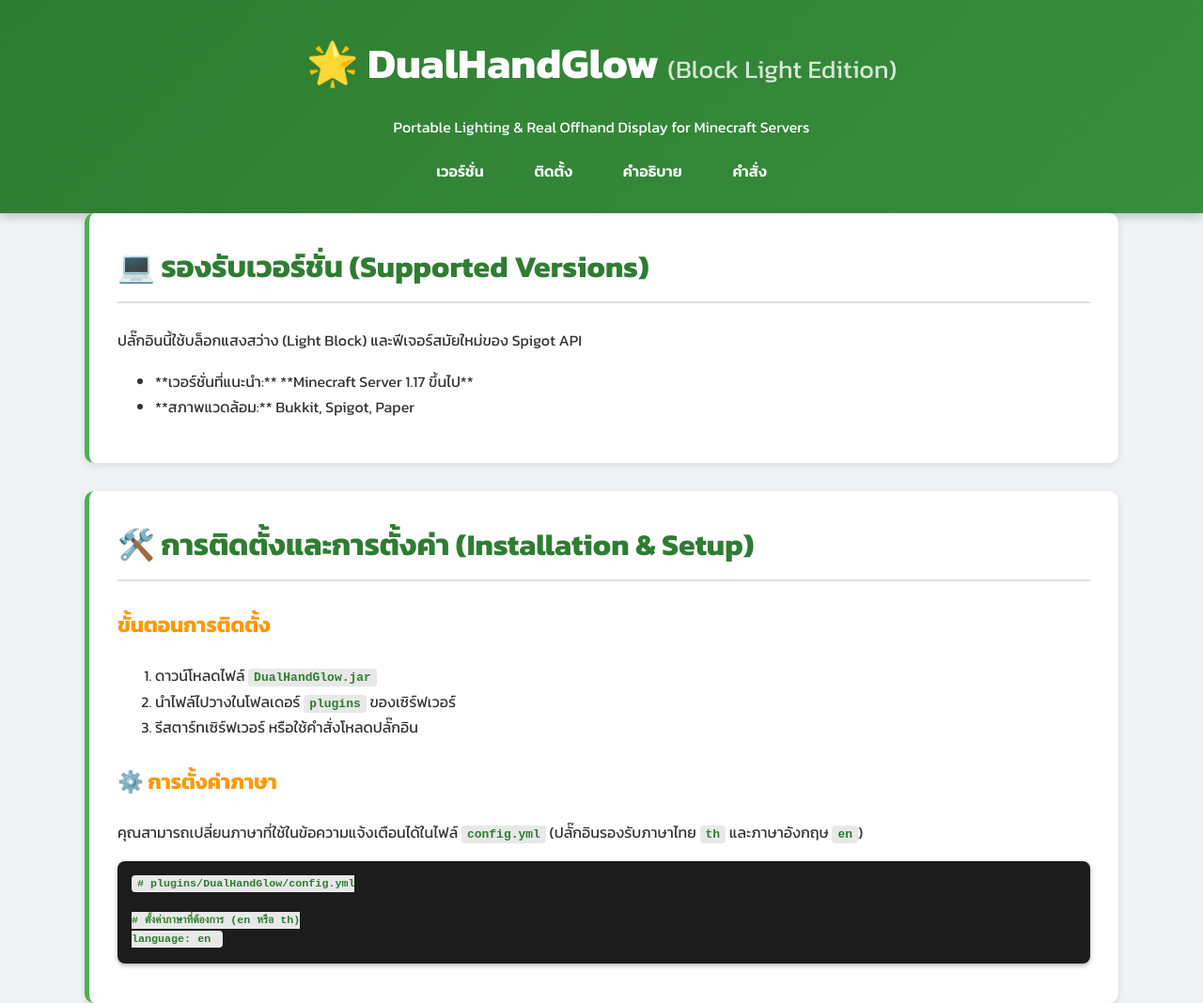
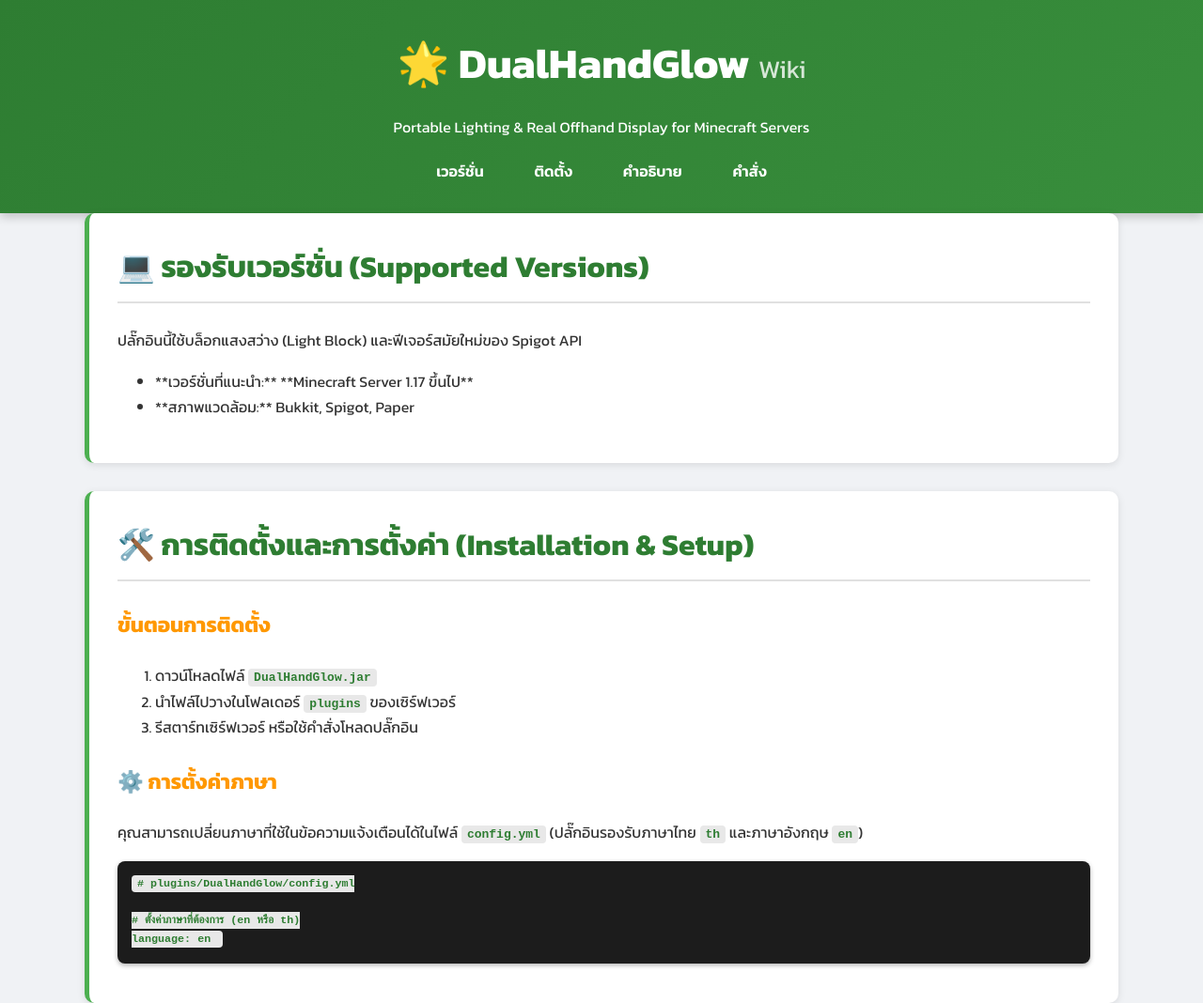
Before and after one commit to NonKungCh1/DualHandGlow, a plain HTML site: page index.html in a window 1280 px wide. Shown: the top 1068 px of the page at 94% size. Drawn offline with Linux system fonts and the light colour scheme.

Commit message:
Update index.html

```diff
--- a/index.html
+++ b/index.html
@@ -3,14 +3,14 @@
 <head>
     <meta charset="UTF-8">
     <meta name="viewport" content="width=device-width, initial-scale=1.0">
-    <title>DualHandGlow (Block Light Edition) Plugin</title>
+    <title>DualHandGlow Plugin Wiki</title>
     <link rel="stylesheet" href="styles.css">
     <link href="https://fonts.googleapis.com/css2?family=Kanit:wght@400;600;700&display=swap" rel="stylesheet">
 </head>
 <body>
     <header>
         <div class="container">
-            <h1>🌟 DualHandGlow <span class="edition">(Block Light Edition)</span></h1>
+            <h1>🌟 DualHandGlow <span class="edition">Wiki</span></h1>
             <p>Portable Lighting & Real Offhand Display for Minecraft Servers</p>
             <nav>
                 <a href="#versions">เวอร์ชั่น</a>
```
